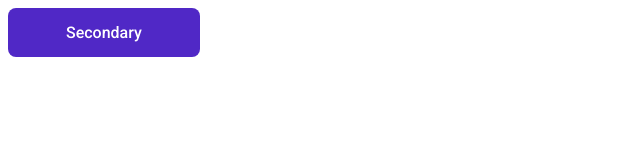
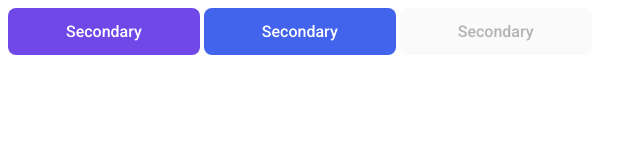
Before and after one commit to js-tasks-ru/htmlcss-20230124_sharkbalik, a website: page 03-lection1/01-button/index.html in a window 1280 px wide. Shown: the whole page, without its empty margins (0-640 px from the left). Drawn offline with Linux system fonts and the light colour scheme.

Commit message:
fixed button

```diff
--- a/03-lection1/01-button/button.css
+++ b/03-lection1/01-button/button.css
@@ -1,17 +1,33 @@
 /* Стилизация кнопки */
-.button {
-color: #ffffff;
-background-color: #5028C6;
+.button_general{
 border-radius: 8px;
 font-family: Roboto;
 font-size: 16px;
 font-weight: 500;
 line-height: 19px;
-padding: 15px 58px;
+padding: 14px 58px 14px 58px;
 border: none;
+
+}
+
+.button_purple {
+color: #ffffff;
+background-color:  #7048E8;
+
 transition: background-color 0.3s linear 0s;
 }
 
-button:hover {
-    background-color: #7048E8;
+
+.button_purple:hover {
+    background-color:#5028C6;
+
 }
+
+.button_blue {
+    color: #ffffff;
+    background-color:  #4263EB;
+}
+.button_blue:active {
+    background-color: #2342C0;
+
+}
--- a/03-lection1/01-button/index.html
+++ b/03-lection1/01-button/index.html
@@ -7,9 +7,11 @@
     </head>
     <body>
         <header>
-           <form action="#">
-            <button class="button">Secondary</button>
-           </form>
+
+            <button class="button_general button_purple">Secondary</button>
+            <button class="button_general button_blue">Secondary</button>
+            <button class="button_general button_white" disabled>Secondary</button>
+
         </header>
 
 
```
